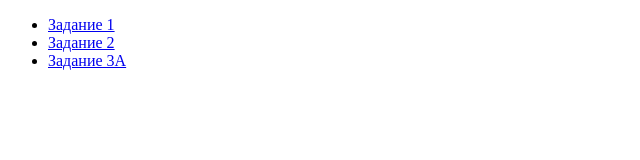
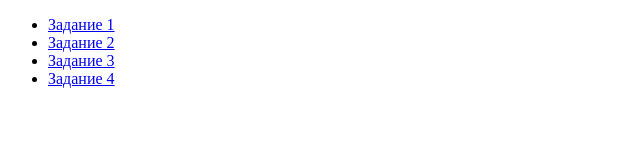
Before and after one commit to juliazrtsk/shri-2021-hackathon, a website: page index.html in a window 1280 px wide. Shown: the whole page, without its empty margins (0-640 px from the left). Drawn offline with Linux system fonts and the light colour scheme.

Commit message:
Updated index

```diff
--- a/index.html
+++ b/index.html
@@ -8,7 +8,8 @@
 <ul>
     <li><a href="task_1.html">Задание 1</a></li>
     <li><a href="task_2.html">Задание 2</a></li>
-    <li><a href="task_3.html">Задание 3A</a></li>
+    <li><a href="task_3.html">Задание 3</a></li>
+    <li><a href="task_4.html">Задание 4</a></li>
 </ul>
 </body>
 </html>
```
